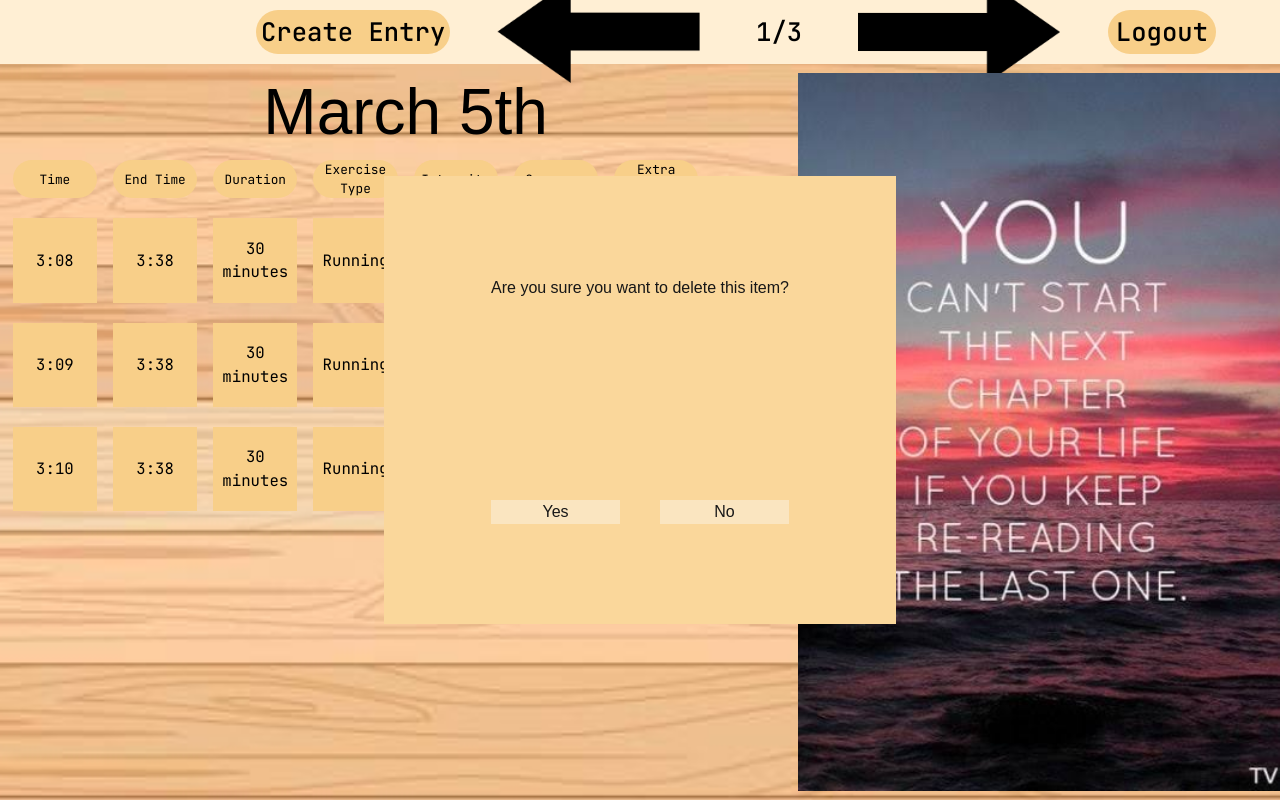
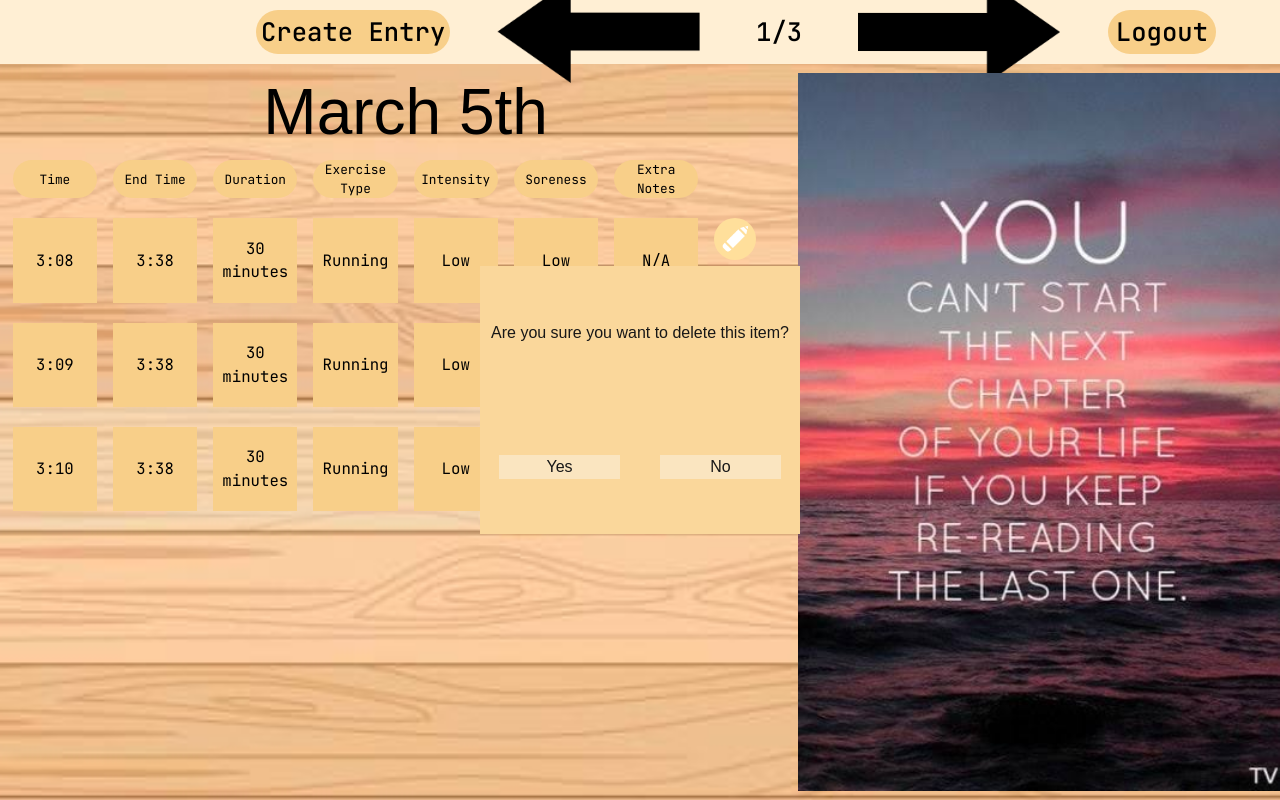
Before and after one commit to joshthibault308-cyber/Personal-Tracker, a Next.js app in the folder personal-tracker/: page / in a window 1280 px wide. Both pictures are taken after a click on the button 735 px from the left and 289 px from the top of the page. Built offline with nearby package versions, Linux system fonts and the light colour scheme; a web font is replaced by a local one.

Commit message:
Made the button for the delete button have space between the edge to look nicer as well as shrinking the textbox for the delete button on bigger screens

```diff
--- a/personal-tracker/app/page.tsx
+++ b/personal-tracker/app/page.tsx
@@ -4,9 +4,6 @@ import Image from "next/image";
 import Entry from "./NewEntries";
 import { jetBrains_Mono } from '@/app/layout'
 import { useState } from "react";
-import { useEffect } from "react";
-import { useSearchParams } from 'next/navigation'
-import { Suspense } from "react";
 
 export default function Home() {
   const pageNumber = 3;
@@ -20,9 +17,9 @@ export default function Home() {
 
     <div>
       {deleteisOpen &&
-          (<div className="absolute grid items-center justify-center m-auto inset-0 w-[70vw] h-[60vw] sm:w-[40vw] sm:h-[35vw] rounded-[50] bg-[#fad79b] z-1">
+          (<div className="absolute grid items-center justify-center m-auto inset-0 w-[70vw] h-[60vw] sm:w-[40vw] sm:h-[35vw] lg:w-[25vw] lg:h-[21vw] rounded-[50] bg-[#fad79b] z-1">
           <div className="flex text-center">Are you sure you want to delete this item?</div>
-          <div className="flex flex-1 gap-10">
+          <div className="flex flex-1 gap-10 ml-2 mr-2">
           <button className="flex-1 rounded-[50] bg-[#fae5c0]" onClick={() => setDeleteisOpen(false)}>
             Yes
           </button>
```
